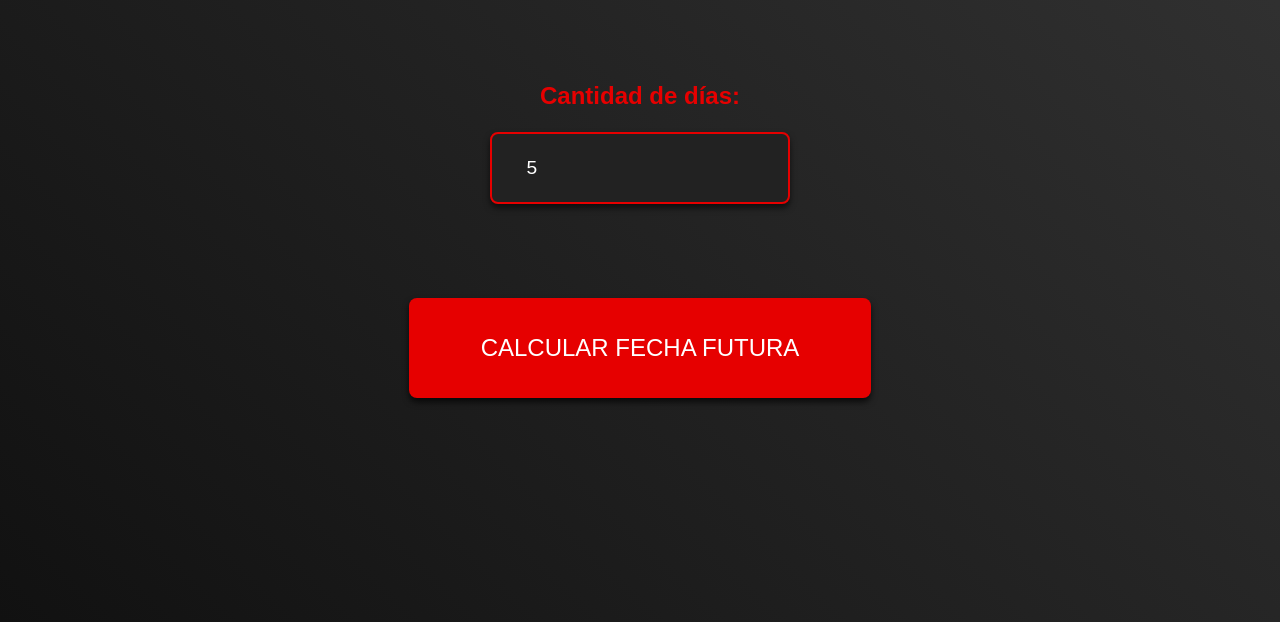
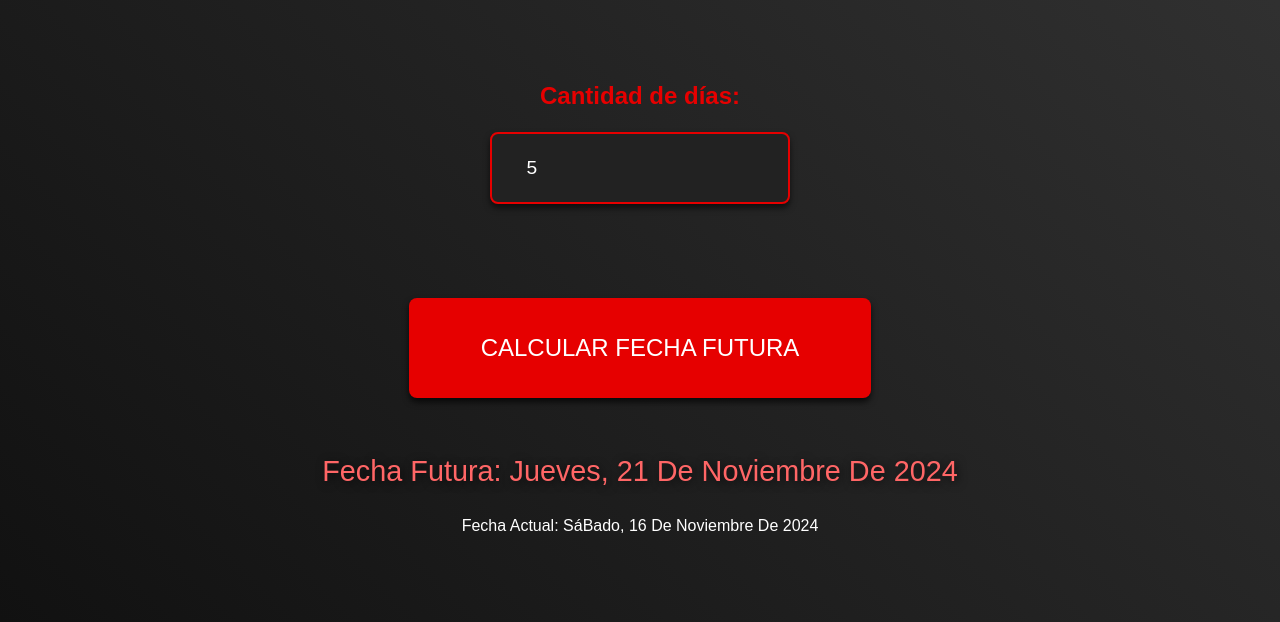
Before and after one commit to jose-m-quiros/calculadora-de-dias, a plain HTML site: page index.html in a window 1280 px wide. Both pictures are taken after typing "5" into the empty fields and a click on the button "CALCULAR FECHA FUTURA". Shown: the part 178-800 px from the top of the page. Drawn offline with Linux system fonts and the light colour scheme.

Commit message:
Version 4

```diff
--- a/index.html
+++ b/index.html
@@ -12,6 +12,7 @@
     <input type="number" id="dias" min="1"> <br><br><br>
     <button id="calcularFechaFutura">Calcular Fecha Futura</button>
     <p id="fecha-futura"></p>
+    <p id="fecha-actual"></p>
     <script src="js/calculadora.js" defer></script>
 </body>
 </html>
--- a/js/calculadora.js
+++ b/js/calculadora.js
@@ -1,32 +1,35 @@
-// Función para calcular los días transcurridos desde la fecha actual
-function calcularDiasTranscurridos(fecha) {
-    const hoy = new Date();
-    const fechaIngreso = new Date(fecha);
-    const diferencia = hoy - fechaIngreso; // Diferencia en milisegundos
-    return Math.floor(diferencia / (1000 * 60 * 60 * 24)); // Convertir milisegundos a días
-}
+document.addEventListener("DOMContentLoaded", function () {
+    // Mostrar la fecha actual automáticamente
+    const fechaActual = new Date();
+    const fechaActualFormateada = formatearFecha(fechaActual);
+    document.getElementById("fecha-actual").textContent = `Fecha Actual: ${fechaActualFormateada}`;
 
-// Función para calcular la fecha futura sumando días
-function calcularFechaFutura(dias) {
-    const hoy = new Date();
-    hoy.setDate(hoy.getDate() + dias);
-    return hoy.toLocaleDateString("es-ES");
-}
+    // Función para calcular la fecha futura
+    document.getElementById("calcularFechaFutura").addEventListener("click", function () {
+        const diasInput = document.getElementById("dias").value;
 
-document.addEventListener("DOMContentLoaded", () => {
-    // Calcular los días transcurridos desde la fecha actual
-    const fechaIngreso = "2024-11-16"; // Esta sería la fecha ingresada, puedes cambiarla según lo necesario
-    const diasTranscurridos = calcularDiasTranscurridos(fechaIngreso);
-    document.getElementById("dias-transcurridos").textContent = `Días transcurridos: ${diasTranscurridos}`;
+        if (diasInput && diasInput > 0) {
+            const diasFuturos = parseInt(diasInput, 10);
+            const fechaFutura = new Date();
+            fechaFutura.setDate(fechaFutura.getDate() + diasFuturos); // Sumamos los días
 
-    // Calcular la fecha futura sumando una cantidad de días
-    document.getElementById("calcularFechaFutura").addEventListener("click", () => {
-        const diasInput = parseInt(document.getElementById("dias").value);
-        if (!isNaN(diasInput)) {
-            const fechaFutura = calcularFechaFutura(diasInput);
-            document.getElementById("fecha-futura").textContent = `Fecha futura: ${fechaFutura}`;
+            // Formateamos la fecha futura
+            const fechaFuturaFormateada = formatearFecha(fechaFutura);
+            document.getElementById("fecha-futura").textContent = `Fecha Futura: ${fechaFuturaFormateada}`;
         } else {
             alert("Por favor, ingresa un número válido de días.");
         }
     });
+
+    // Función para formatear fecha con mayúscula inicial
+    function formatearFecha(fecha) {
+        return fecha.toLocaleDateString('es-ES', {
+            weekday: 'long',
+            year: 'numeric',
+            month: 'long',
+            day: 'numeric'
+        }).replace(/\b\w+/g, function (palabra) {
+            return palabra.charAt(0).toUpperCase() + palabra.slice(1);
+        });
+    }
 });
```
